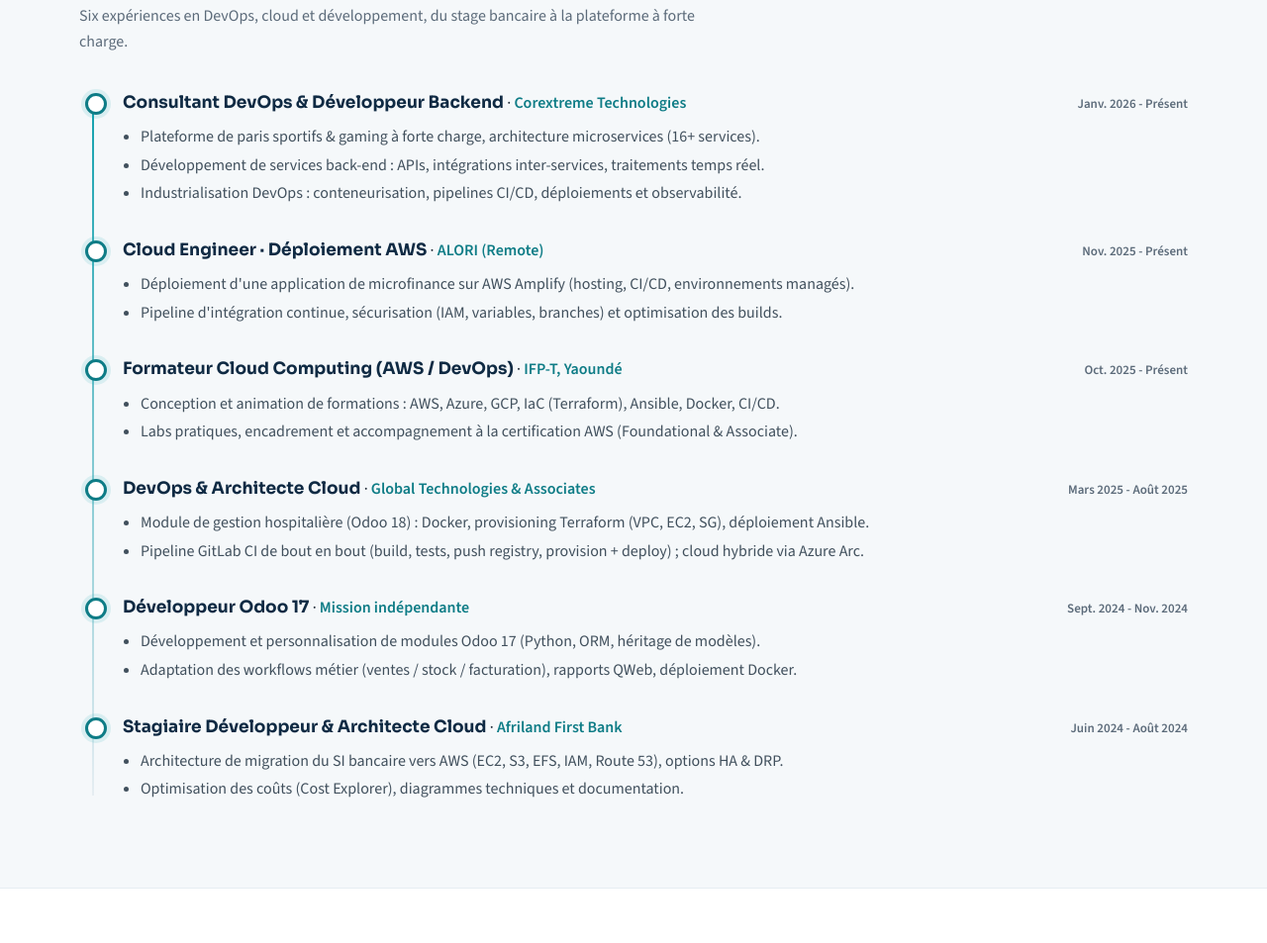
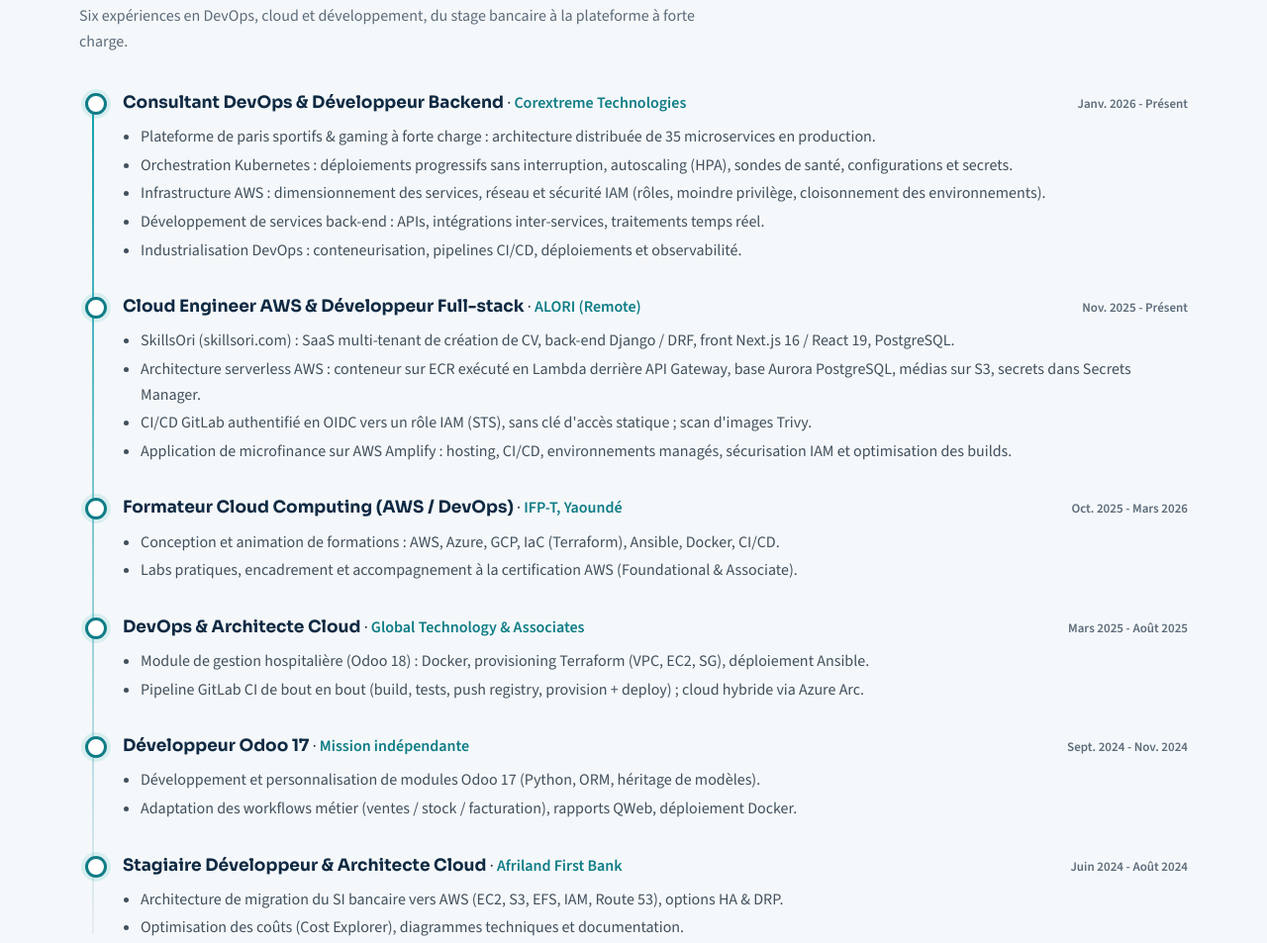
Before and after one commit to Moutacdie2000/moutacdie2000.github.io, a plain HTML site: page index.html in a window 1280 px wide. Shown: the part 2460-3413 px from the top of the page at 99% size. Drawn offline with nearby package versions, Linux system fonts and the light colour scheme.

Commit message:
fix: mise a jour des experiences (35 microservices, SkillsOri, IFP-T, raison sociale GTA)
- Corextreme : 16+ services -> 35 microservices, ajout Kubernetes et AWS/IAM
- ALORI : ajout du projet SkillsOri (skillsori.com) et intitule elargi
- IFP-T : mission terminee en mars 2026
- Global Technologies -> Global Technology & Associates (nom officiel)

```diff
--- a/index.html
+++ b/index.html
@@ -417,19 +417,23 @@
 
       const EXPERIENCE = [
         ["Consultant DevOps & Développeur Backend", "Corextreme Technologies", "Janv. 2026 - Présent", [
-          "Plateforme de paris sportifs & gaming à forte charge, architecture microservices (16+ services).",
+          "Plateforme de paris sportifs & gaming à forte charge : architecture distribuée de 35 microservices en production.",
+          "Orchestration Kubernetes : déploiements progressifs sans interruption, autoscaling (HPA), sondes de santé, configurations et secrets.",
+          "Infrastructure AWS : dimensionnement des services, réseau et sécurité IAM (rôles, moindre privilège, cloisonnement des environnements).",
           "Développement de services back-end : APIs, intégrations inter-services, traitements temps réel.",
           "Industrialisation DevOps : conteneurisation, pipelines CI/CD, déploiements et observabilité.",
         ]],
-        ["Cloud Engineer · Déploiement AWS", "ALORI (Remote)", "Nov. 2025 - Présent", [
-          "Déploiement d'une application de microfinance sur AWS Amplify (hosting, CI/CD, environnements managés).",
-          "Pipeline d'intégration continue, sécurisation (IAM, variables, branches) et optimisation des builds.",
+        ["Cloud Engineer AWS & Développeur Full-stack", "ALORI (Remote)", "Nov. 2025 - Présent", [
+          "SkillsOri (skillsori.com) : SaaS multi-tenant de création de CV, back-end Django / DRF, front Next.js 16 / React 19, PostgreSQL.",
+          "Architecture serverless AWS : conteneur sur ECR exécuté en Lambda derrière API Gateway, base Aurora PostgreSQL, médias sur S3, secrets dans Secrets Manager.",
+          "CI/CD GitLab authentifié en OIDC vers un rôle IAM (STS), sans clé d'accès statique ; scan d'images Trivy.",
+          "Application de microfinance sur AWS Amplify : hosting, CI/CD, environnements managés, sécurisation IAM et optimisation des builds.",
         ]],
-        ["Formateur Cloud Computing (AWS / DevOps)", "IFP-T, Yaoundé", "Oct. 2025 - Présent", [
+        ["Formateur Cloud Computing (AWS / DevOps)", "IFP-T, Yaoundé", "Oct. 2025 - Mars 2026", [
           "Conception et animation de formations : AWS, Azure, GCP, IaC (Terraform), Ansible, Docker, CI/CD.",
           "Labs pratiques, encadrement et accompagnement à la certification AWS (Foundational & Associate).",
         ]],
-        ["DevOps & Architecte Cloud", "Global Technologies & Associates", "Mars 2025 - Août 2025", [
+        ["DevOps & Architecte Cloud", "Global Technology & Associates", "Mars 2025 - Août 2025", [
           "Module de gestion hospitalière (Odoo 18) : Docker, provisioning Terraform (VPC, EC2, SG), déploiement Ansible.",
           "Pipeline GitLab CI de bout en bout (build, tests, push registry, provision + deploy) ; cloud hybride via Azure Arc.",
         ]],
```
Also changed, not shown: 1 other file.
